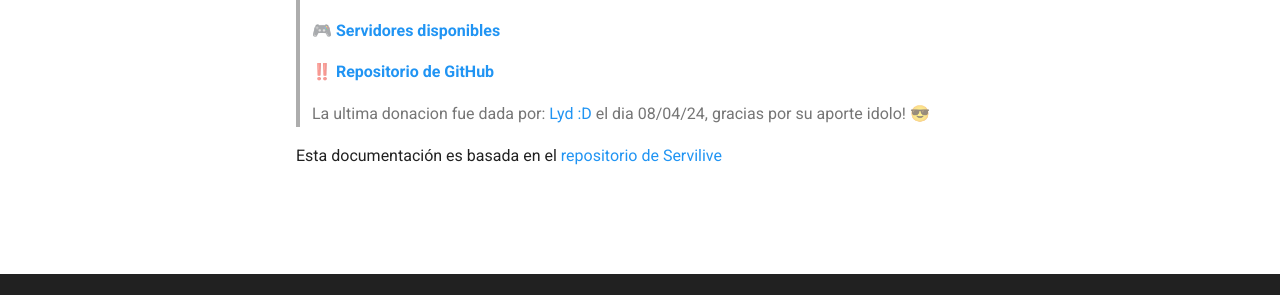
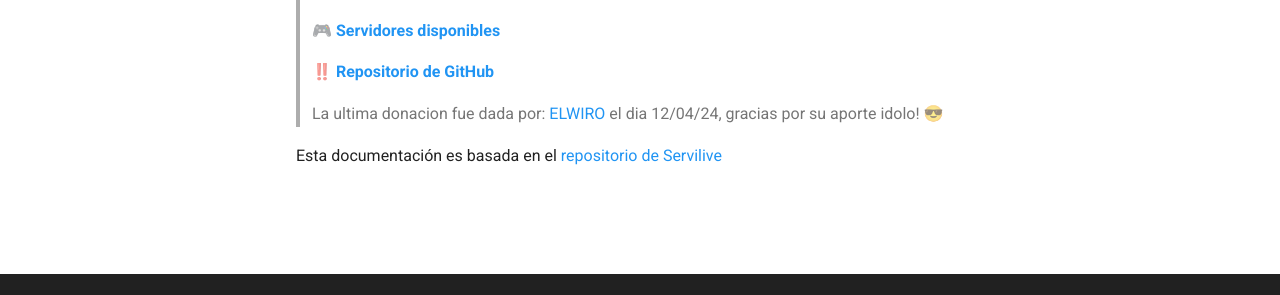
Before and after one commit to patagoniawarriors/docs, an MkDocs documentation site: the page built from docs/index.md, in a window 1280 px wide. Shown: the part 469-764 px from the top of the page. Built offline with MkDocs 1.6.1 and Material for MkDocs 9.7.7, drawn with Linux system fonts in a browser that asks for light colours.

Commit message:
donador actualizado

```diff
--- a/docs/index.md
+++ b/docs/index.md
@@ -14,6 +14,6 @@ Si encontraste alguna falla en esta pagina [avisalo por nuestro Discord](https:/
 
 > ‼️ **[Repositorio de GitHub](https://github.com/patagoniawarriors/docs)**
 
-> La ultima donacion fue dada por: [Lyd :D](https://steamcommunity.com/id/Laconchadelamadreeee) el dia 08/04/24, gracias por su aporte idolo! 😎
+> La ultima donacion fue dada por: [ELWIRO](https://steamcommunity.com/profiles/76561198976185468) el dia 12/04/24, gracias por su aporte idolo! 😎
 
 Esta documentación es basada en el [repositorio de Servilive](https://github.com/servilive/docs)
```
